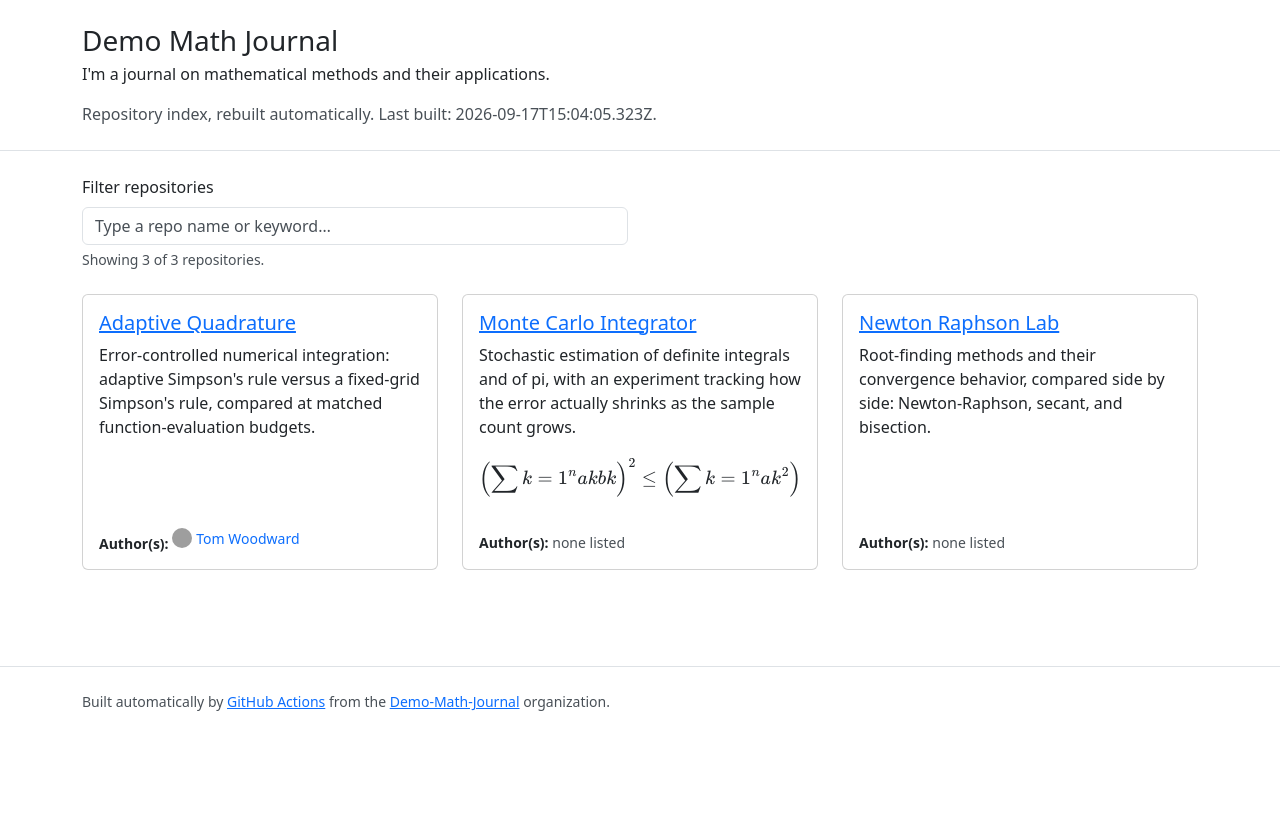
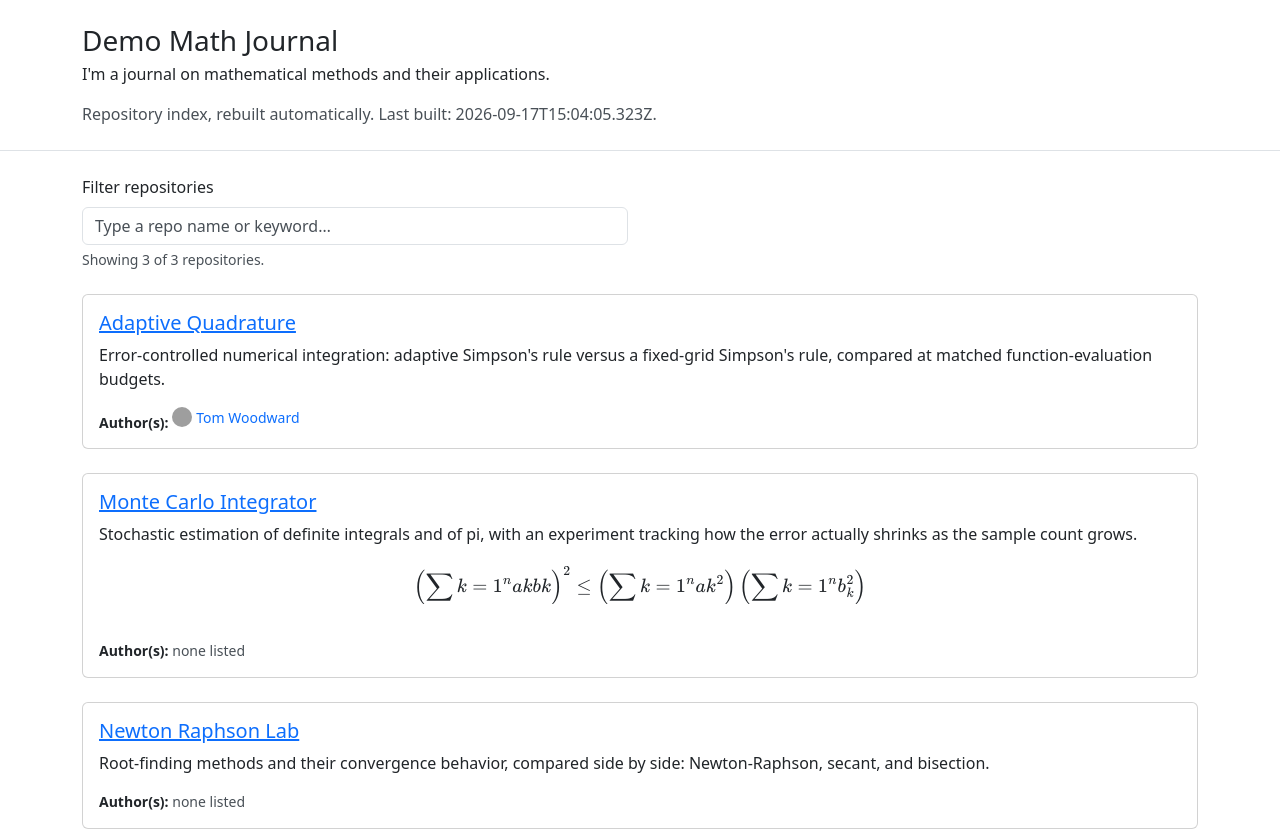
Before and after one commit to Demo-Math-Journal/Demo-Math-Journal.github.io, a website: page index.html in a window 1280 px wide. Shown: the top 831 px of the page. Before the commit the page ends 800 px from the top, so only its background shows below. Drawn offline with nearby package versions, Linux system fonts and the light colour scheme; grey boxes are pictures that could not be loaded.

Commit message:
full width cards

```diff
--- a/index.html
+++ b/index.html
@@ -56,7 +56,7 @@
     </div>
 
     <div class="row g-4" id="repo-list">
-      <div class="col-12 col-md-6 col-lg-4 repo-card" data-repo-search="adaptive quadrature adaptive-quadrature ">
+      <div class="col-12 repo-card" data-repo-search="adaptive quadrature adaptive-quadrature ">
         <article class="card h-100">
           <div class="card-body d-flex flex-column">
             <h2 class="h5 card-title">
@@ -71,7 +71,7 @@
           </div>
         </article>
       </div>
-      <div class="col-12 col-md-6 col-lg-4 repo-card" data-repo-search="monte carlo integrator monte-carlo-integrator ">
+      <div class="col-12 repo-card" data-repo-search="monte carlo integrator monte-carlo-integrator ">
         <article class="card h-100">
           <div class="card-body d-flex flex-column">
             <h2 class="h5 card-title">
@@ -86,7 +86,7 @@
           </div>
         </article>
       </div>
-      <div class="col-12 col-md-6 col-lg-4 repo-card" data-repo-search="newton raphson lab newton-raphson-lab ">
+      <div class="col-12 repo-card" data-repo-search="newton raphson lab newton-raphson-lab ">
         <article class="card h-100">
           <div class="card-body d-flex flex-column">
             <h2 class="h5 card-title">
--- a/scripts/build-index.mjs
+++ b/scripts/build-index.mjs
@@ -391,7 +391,7 @@
     .filter(Boolean)
     .join(' ');
 
-  return `      <div class="col-12 col-md-6 col-lg-4 repo-card" data-repo-search="${searchKey}">
+  return `      <div class="col-12 repo-card" data-repo-search="${searchKey}">
         <article class="card h-100">
           <div class="card-body d-flex flex-column">
             <h2 class="h5 card-title">
```
